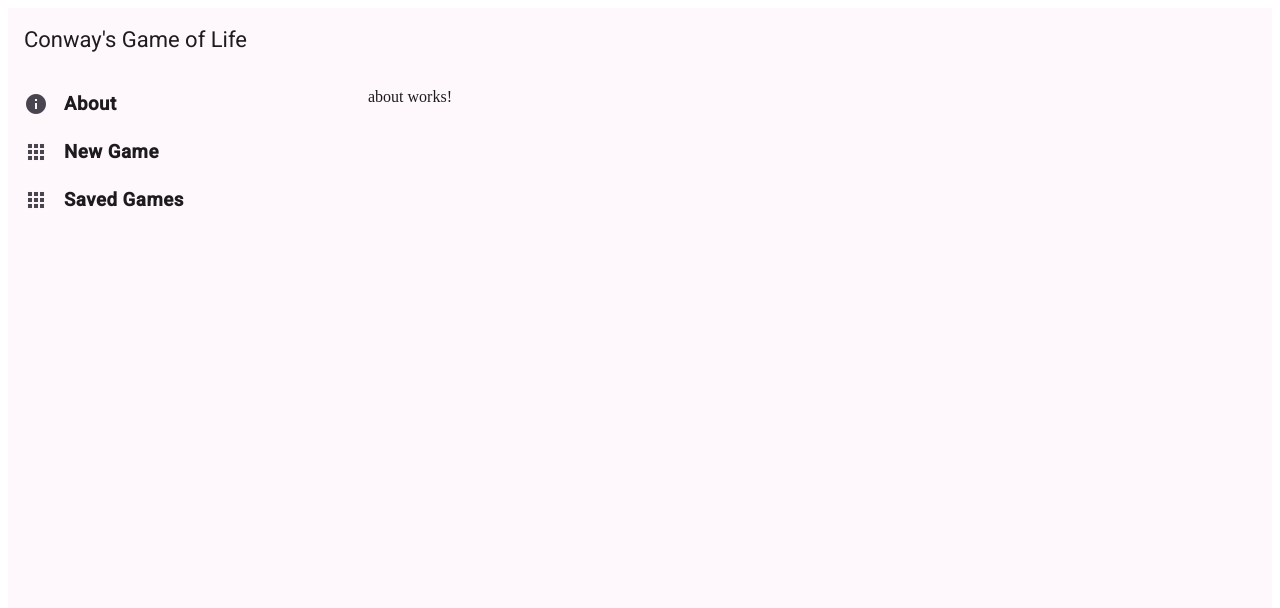
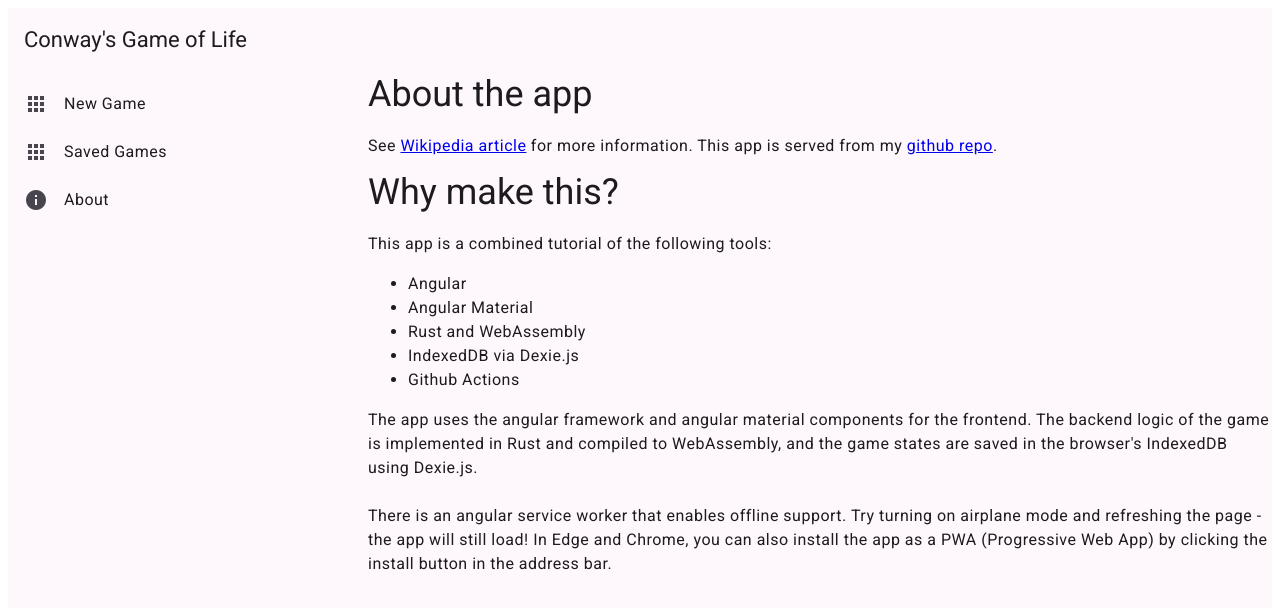
Before and after one commit to davidzhhdwys4/CGOL, an Angular app in the folder cgol-web/: page /about in a window 1280 px wide. Shown: the top 608 px of the page. Built offline with nearby package versions, Linux system fonts and the light colour scheme.

Commit message:
add about page

```diff
--- a/cgol-web/src/app/about/about.html
+++ b/cgol-web/src/app/about/about.html
@@ -1 +1,21 @@
-<p>about works!</p>
+<h3>About the app</h3>
+<p>
+See <a href="https://en.wikipedia.org/wiki/Conway%27s_Game_of_Life">Wikipedia article</a> for more information.
+This app is served from my <a href="https://github.com/davidzhhdwys4/CGOL">github repo</a>.
+</p>
+
+<h3>Why make this?</h3>
+This app is a combined tutorial of the following tools:
+<ul>
+  <li>Angular</li>
+  <li>Angular Material</li>
+  <li>Rust and WebAssembly</li>
+  <li>IndexedDB via Dexie.js</li>
+  <li>Github Actions</li>
+</ul>
+
+The app uses the angular framework and angular material components for the frontend.
+The backend logic of the game is implemented in Rust and compiled to WebAssembly, and the game states are saved in the browser's IndexedDB using Dexie.js.
+<br/><br/>
+There is an angular service worker that enables offline support. Try turning on airplane mode and refreshing the page - the app will still load!
+In Edge and Chrome, you can also install the app as a PWA (Progressive Web App) by clicking the install button in the address bar.
--- a/cgol-web/src/app/app.html
+++ b/cgol-web/src/app/app.html
@@ -5,17 +5,17 @@
 <mat-drawer-container autosize >
   <mat-drawer #drawer mode="side" opened>
     <mat-nav-list>
-      <a mat-list-item [routerLink]="['/about']">
-        <mat-icon matListItemIcon>info</mat-icon>
-        <h3>About</h3>
-      </a>
       <a mat-list-item [routerLink]="['/new/0']">
         <mat-icon matListItemIcon>apps</mat-icon>
-        <h3>New Game</h3>
+        <span>New Game</span>
       </a>
       <a mat-list-item [routerLink]="['/saved']">
         <mat-icon matListItemIcon>apps</mat-icon>
-        <h3>Saved Games</h3>
+        <span>Saved Games</span>
+      </a>
+      <a mat-list-item [routerLink]="['/about']">
+        <mat-icon matListItemIcon>info</mat-icon>
+        <span>About</span>
       </a>
     </mat-nav-list>
   </mat-drawer>
--- a/cgol-web/src/app/app.routes.ts
+++ b/cgol-web/src/app/app.routes.ts
@@ -4,6 +4,11 @@ import { GamesNav } from './games-nav/games-nav';
 import { UniverseView } from './universe-view/universe-view';
 
 export const routes: Routes = [
+  {
+    path: '',
+    redirectTo: '/new/0',
+    pathMatch: 'full'
+  },
   {
     path: 'new/:gameId',
     title: 'New Game',
--- a/cgol-web/src/styles.scss
+++ b/cgol-web/src/styles.scss
@@ -11,5 +11,15 @@ html {
   ));
 }
 
+@include mat.typography-hierarchy(
+  mat.define-theme(
+    (
+      typography: (
+        use-system-variables: true,
+        system-variables-prefix: mat-sys
+      )
+    )
+  )
+);
+
 html, body { height: 100%; }
-// body { margin: 0; font-family: Roboto, "Helvetica Neue", sans-serif; }
```
